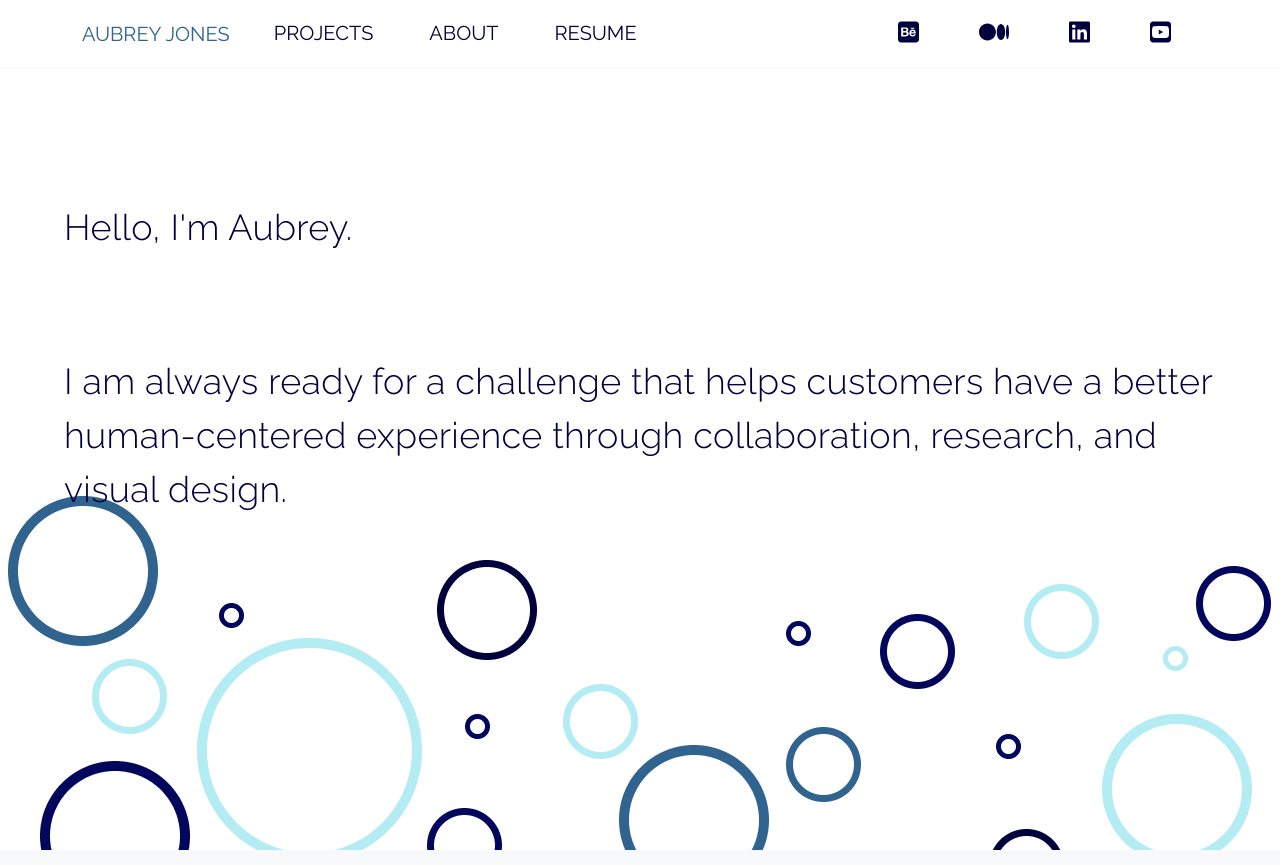
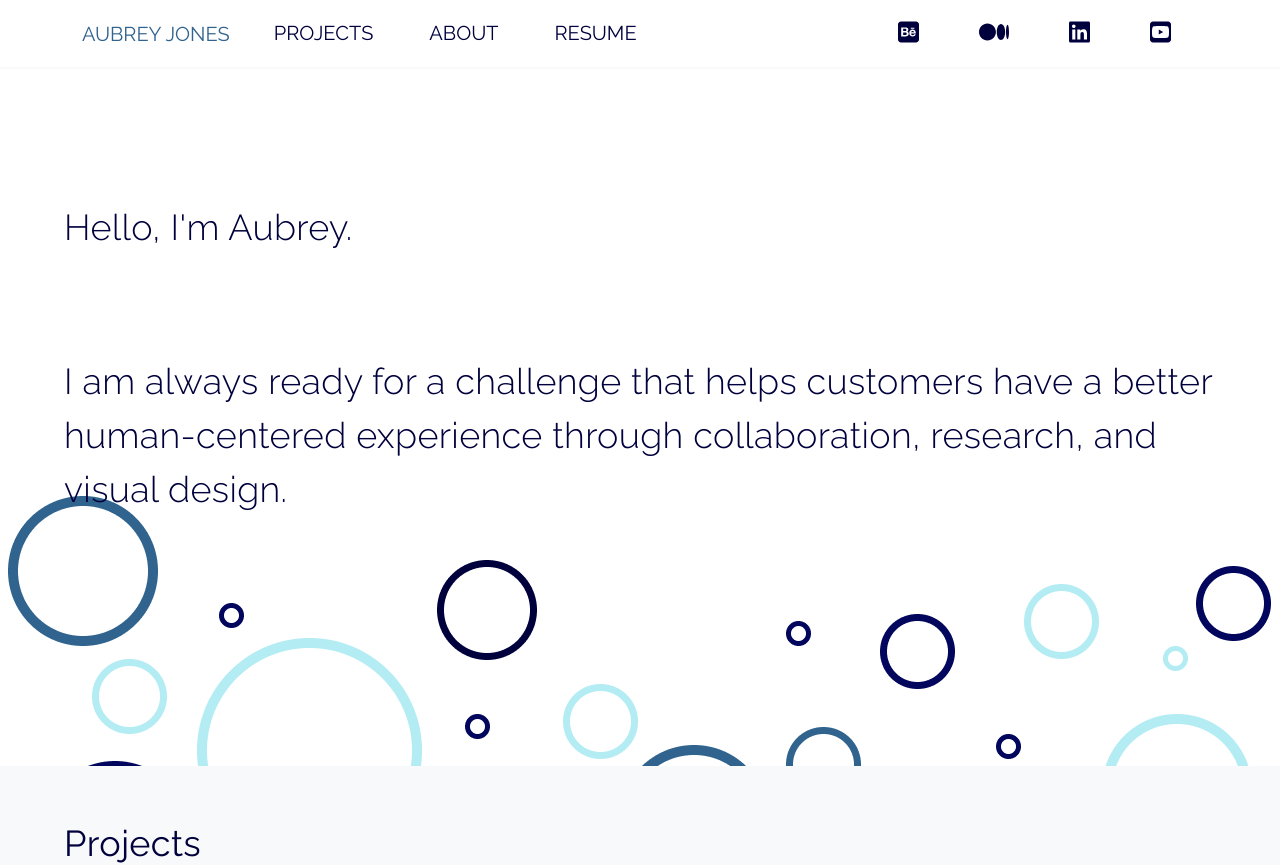
Before and after one commit to aubreyjonescreatives/ux-ui-portfolio, a React (Create React App) app: page / in a window 1280 px wide. Shown: the top 865 px of the page. Built offline with nearby package versions, Linux system fonts and the light colour scheme.

Commit message:
cleaned up small device hero image

```diff
--- a/src/Pages/Landing.js
+++ b/src/Pages/Landing.js
@@ -20,10 +20,8 @@ import '../../src/Portfolio.css';
 
 
 const introStyles = {
-  height: '650px',
-  maxHeight: '650px',
  // paddingTop: '100px',
- // paddingBottom: '150px',
+  paddingBottom: '150px',
   backgroundColor: '#fff',
   width: '100%',
   display: 'block'
@@ -148,7 +146,7 @@ return (
 <>
 
 
-<Box style={{ backgroundImage: `url(${HeroImage})`, width: '100%'}} sx={introStyles}>
+<Box sx={introStyles} className="introStyles">
 
 <Container sx={introContainer} className="introContainer">
 <Typography sx={introText}>Hello, I'm Aubrey.</Typography>
--- a/src/Portfolio.css
+++ b/src/Portfolio.css
@@ -62,11 +62,15 @@ p {
     left: 0;
 }
 
-.introContainer {
-    clear: both;
 
 
+.introStyles {
+    background-image: url("Images/landing/heroimage.png");
+    /* height: 600px; */
+    /* max-height: 600px; */
 }
+
+
 
 .navbar-brand {
     font-family: 'Raleway';
@@ -158,4 +162,9 @@ padding: 10px;
         padding: 0px !important;
         margin: 0px 15px !important;
     }
+
+    .introStyles {
+        background-image: none;
+
+    }
   }
```
